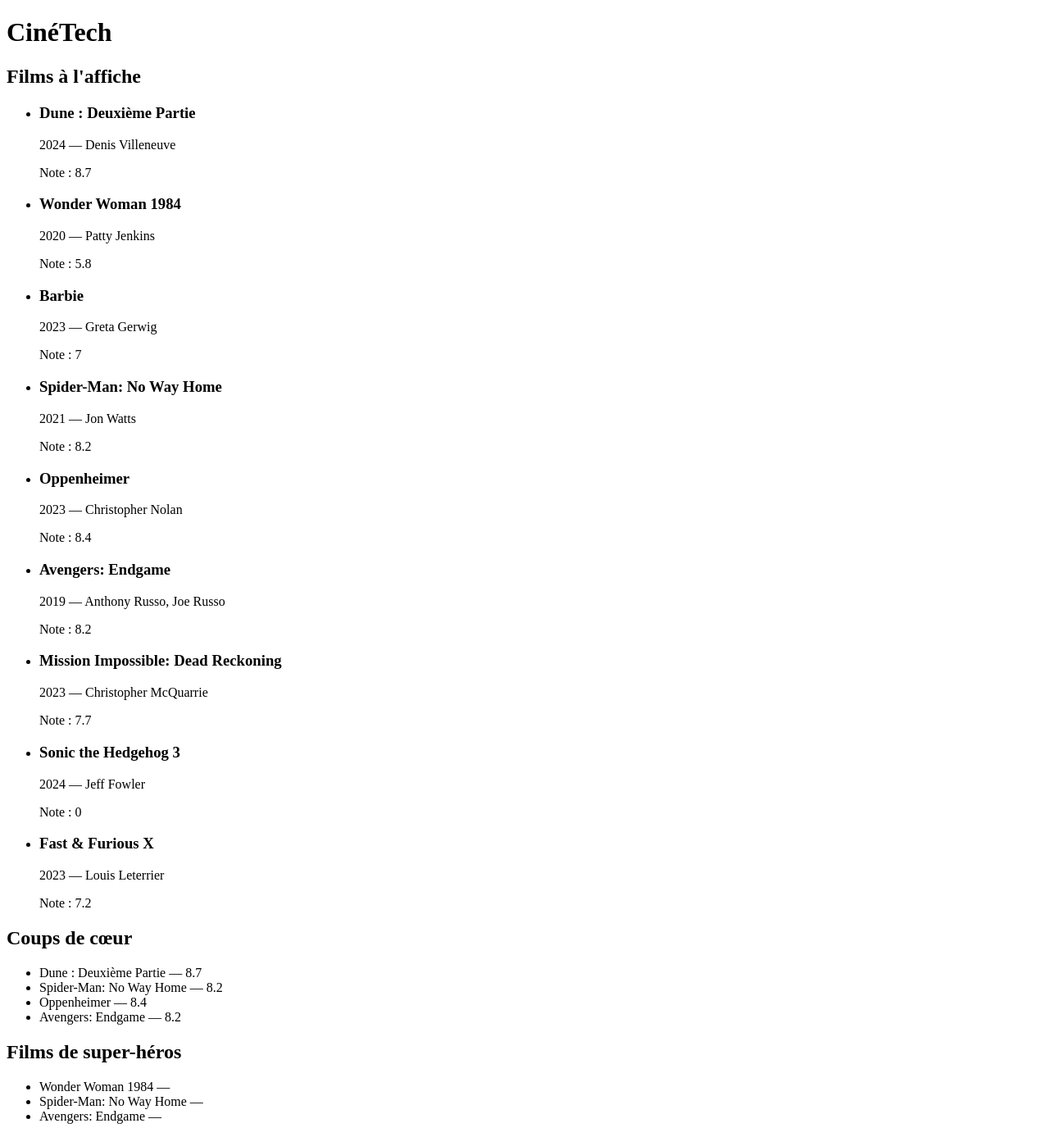
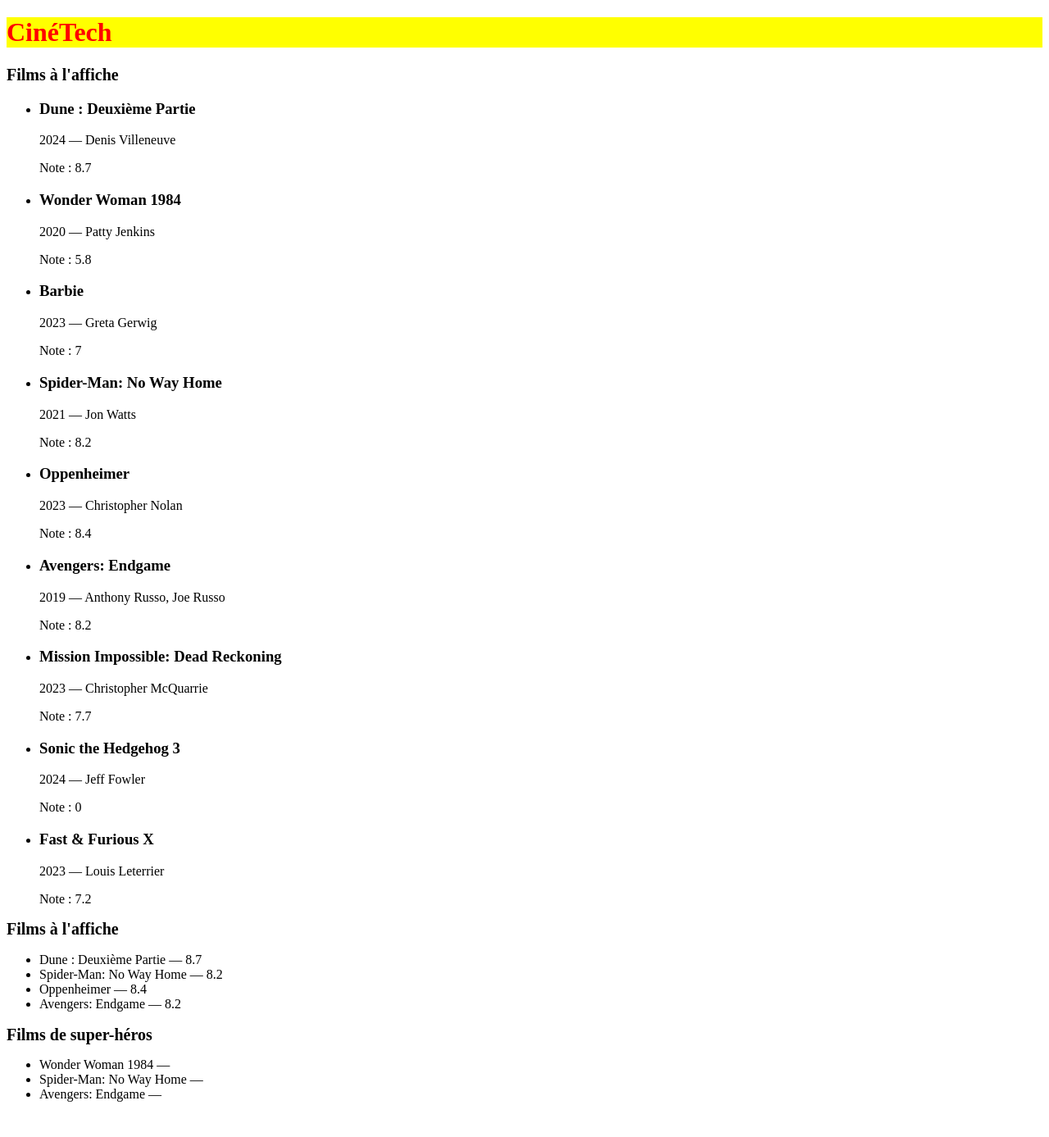
Before and after one commit to man2lol/tp3-react, a React (Vite) app: page / in a window 1280 px wide. Shown: the whole page at 82% size. After the commit the page ends 1360 px from the top, so only its background shows below. Built offline with nearby package versions, Linux system fonts and the light colour scheme.

Commit message:
TP4 : style inline

```diff
--- a/src/App.jsx
+++ b/src/App.jsx
@@ -11,9 +11,9 @@
 
   return (
     <>
-      <h1>CinéTech</h1>
+      <h1 style={{ color: 'red', backgroundColor: 'yellow' }}>CinéTech</h1>
       <main>
-        <h2>Films à l'affiche</h2>
+        <h2 style={{ fontSize: '20px' }}>Films à l'affiche</h2>
         <ul>
           {moviesList.map((movie) => (
             <li key={movie.id}>
@@ -27,7 +27,7 @@
         </ul>
 
         <section>
-          <h2>Coups de cœur</h2>
+          <h2 style={{ fontSize: '20px' }}>Films à l'affiche</h2>
           <ul>
             {favoriteMovies.map((movie) => (
               <li key={movie.id}>
@@ -38,7 +38,7 @@
         </section>
 
         <section>
-          <h2>Films de super-héros</h2>
+          <h2 style={{ fontSize: '20px' }}>Films de super-héros</h2>
           <ul>
             {superHeroMovies.map((movie) => (
               <li key={movie.id}>
```
